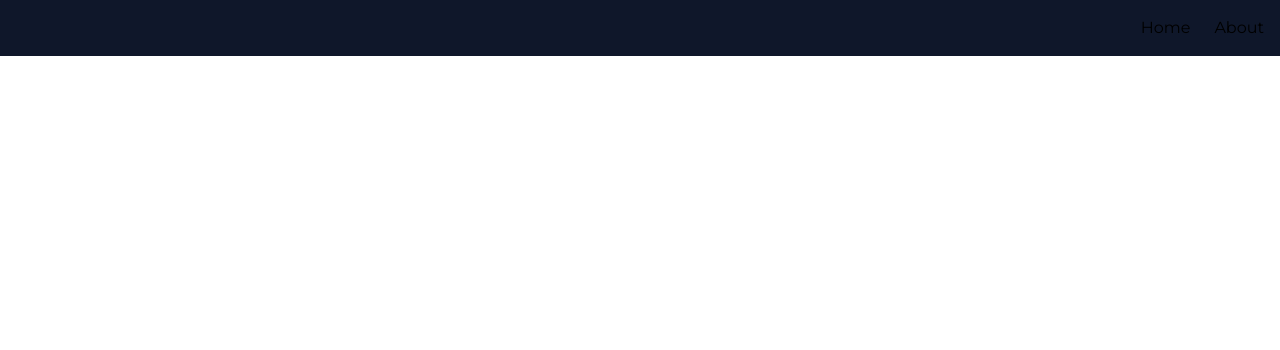
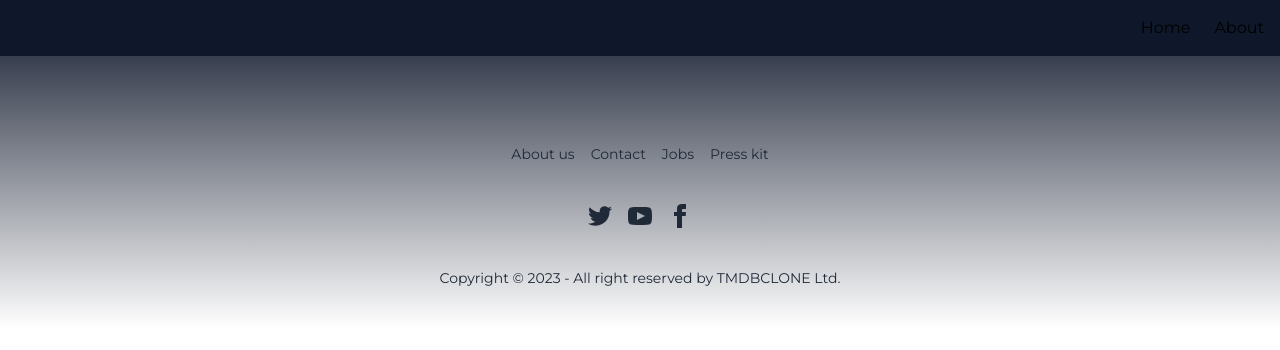
Before and after one commit to aguilanbon/next13-app, a Next.js app: page /about in a window 1280 px wide. Shown: the top 350 px of the page. Built offline with nearby package versions, Linux system fonts and the light colour scheme.

Commit message:
add mock footer

```diff
--- a/app/layout.js
+++ b/app/layout.js
@@ -1,11 +1,11 @@
-import Link from 'next/link'
-import './globals.css'
-import { Montserrat } from '@next/font/google'
+import Link from "next/link";
+import "./globals.css";
+import { Montserrat } from "@next/font/google";
 
 const montserrat = Montserrat({
-  weight: ['400', '700'],
-  subsets: ['latin'],
-})
+  weight: ["400", "700"],
+  subsets: ["latin"],
+});
 
 export default function RootLayout({ children }) {
   return (
@@ -16,14 +16,67 @@
       */}
       <head />
       <body className={`${montserrat.className} bg-slate-900 relative`}>
-        <nav className='w-full flex p-4 fixed top-0 z-10 bg-slate-900'>
-          <ul className='w-full flex flex-row items-end justify-end'>
-            <li className='pr-6'><Link href="/">Home</Link></li>
-            <li><Link href="/about">About</Link></li>
+        <nav className="w-full flex p-4 fixed top-0 z-10 bg-slate-900">
+          <ul className="w-full flex flex-row items-end justify-end">
+            <li className="pr-6">
+              <Link href="/">Home</Link>
+            </li>
+            <li>
+              <Link href="/about">About</Link>
+            </li>
           </ul>
         </nav>
         {children}
+
+        <footer className="footer footer-center p-10 bg-base-800 text-base-content rounded mt-20">
+          <div className="grid grid-flow-col gap-4">
+            <a className="link link-hover">About us</a>
+            <a className="link link-hover">Contact</a>
+            <a className="link link-hover">Jobs</a>
+            <a className="link link-hover">Press kit</a>
+          </div>
+          <div>
+            <div className="grid grid-flow-col gap-4">
+              <a>
+                <svg
+                  xmlns="http://www.w3.org/2000/svg"
+                  width="24"
+                  height="24"
+                  viewBox="0 0 24 24"
+                  className="fill-current"
+                >
+                  <path d="M24 4.557c-.883.392-1.832.656-2.828.775 1.017-.609 1.798-1.574 2.165-2.724-.951.564-2.005.974-3.127 1.195-.897-.957-2.178-1.555-3.594-1.555-3.179 0-5.515 2.966-4.797 6.045-4.091-.205-7.719-2.165-10.148-5.144-1.29 2.213-.669 5.108 1.523 6.574-.806-.026-1.566-.247-2.229-.616-.054 2.281 1.581 4.415 3.949 4.89-.693.188-1.452.232-2.224.084.626 1.956 2.444 3.379 4.6 3.419-2.07 1.623-4.678 2.348-7.29 2.04 2.179 1.397 4.768 2.212 7.548 2.212 9.142 0 14.307-7.721 13.995-14.646.962-.695 1.797-1.562 2.457-2.549z"></path>
+                </svg>
+              </a>
+              <a>
+                <svg
+                  xmlns="http://www.w3.org/2000/svg"
+                  width="24"
+                  height="24"
+                  viewBox="0 0 24 24"
+                  className="fill-current"
+                >
+                  <path d="M19.615 3.184c-3.604-.246-11.631-.245-15.23 0-3.897.266-4.356 2.62-4.385 8.816.029 6.185.484 8.549 4.385 8.816 3.6.245 11.626.246 15.23 0 3.897-.266 4.356-2.62 4.385-8.816-.029-6.185-.484-8.549-4.385-8.816zm-10.615 12.816v-8l8 3.993-8 4.007z"></path>
+                </svg>
+              </a>
+              <a>
+                <svg
+                  xmlns="http://www.w3.org/2000/svg"
+                  width="24"
+                  height="24"
+                  viewBox="0 0 24 24"
+                  className="fill-current"
+                >
+                  <path d="M9 8h-3v4h3v12h5v-12h3.642l.358-4h-4v-1.667c0-.955.192-1.333 1.115-1.333h2.885v-5h-3.808c-3.596 0-5.192 1.583-5.192 4.615v3.385z"></path>
+                </svg>
+              </a>
+            </div>
+          </div>
+          <div>
+            <p>Copyright © 2023 - All right reserved by TMDBCLONE Ltd.</p>
+          </div>
+        </footer>
       </body>
     </html>
-  )
+  );
 }
```
